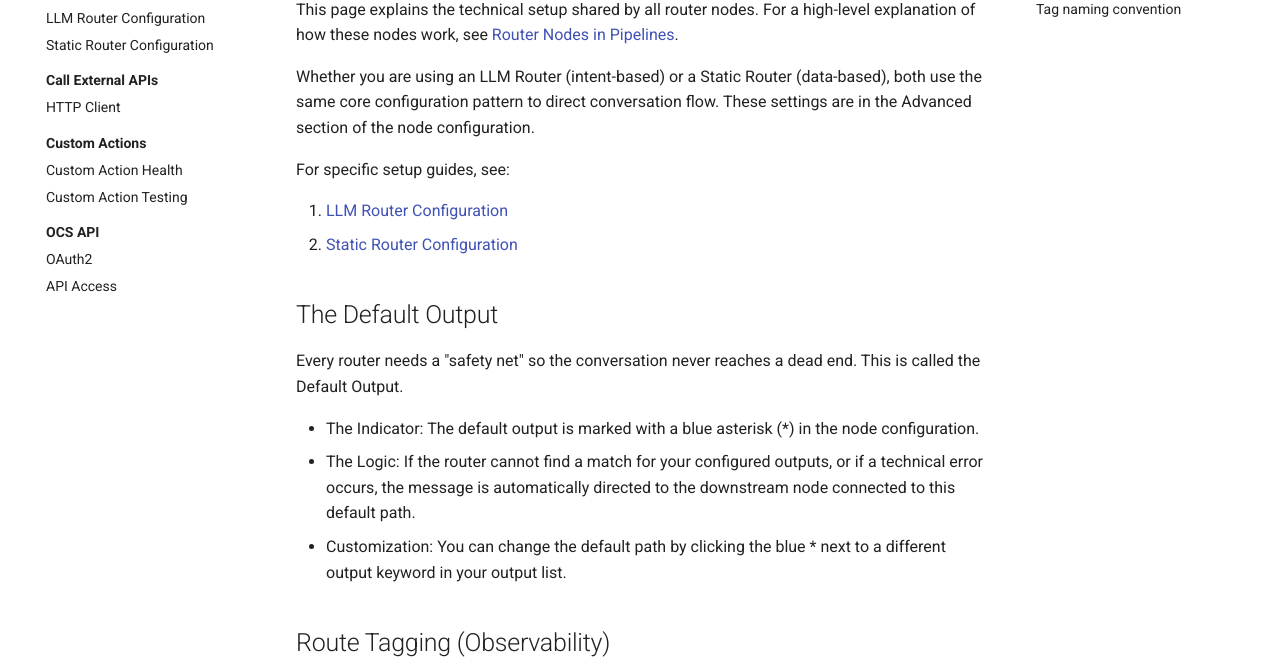
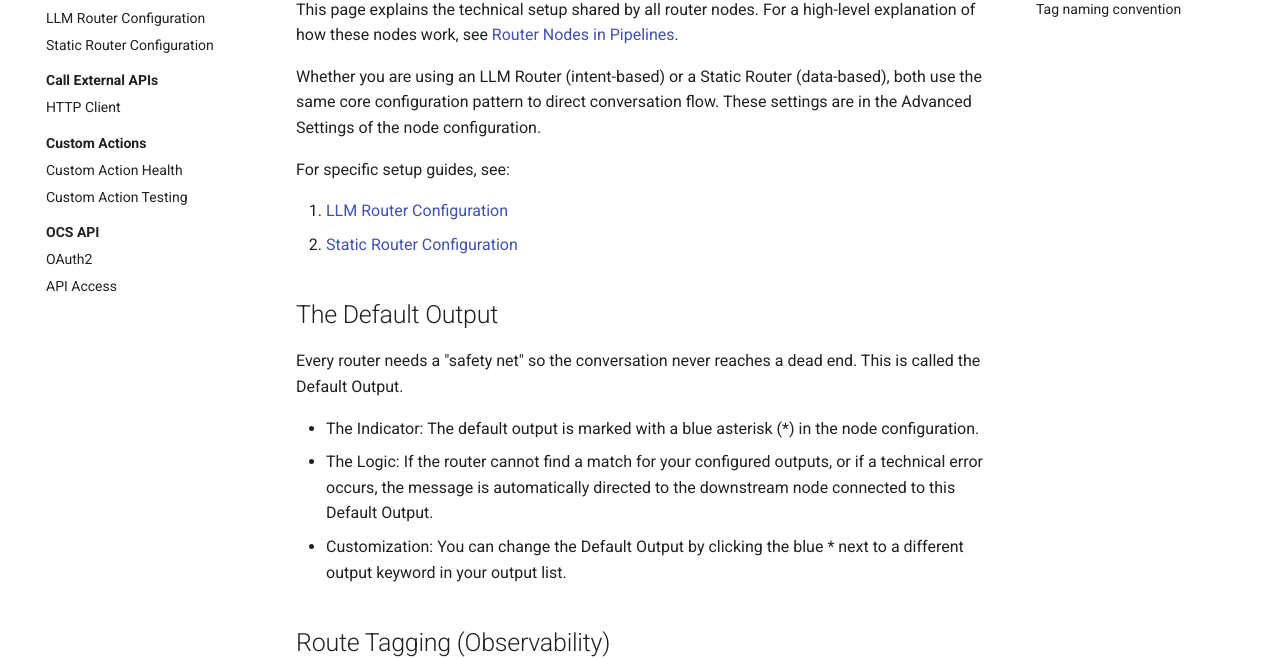
Before and after one commit to dimagi/open-chat-studio-docs, an MkDocs documentation site: the page built from docs/tech-hub/routers/index.md, in a window 1280 px wide and 900 px high. Shown: the part 231-890 px from the top of the window. Built offline with MkDocs 1.6.1 and Material for MkDocs 9.7.7, drawn with Linux system fonts in a browser that asks for light colours; a script that is not in the unit is left out; comment, search, counter and statistics services are not loaded.

Commit message:
Consistent terminology: 'path' for concepts, 'output' for UI config pages
Agent-Logs-Url: https://github.com/dimagi/open-chat-studio-docs/sessions/4da1dfaa-d263-41e9-9995-299efa339a92

Co-authored-by: lisa-jwayela <210695150+lisa-jwayela@users.noreply.github.com>

```diff
--- a/docs/tech-hub/routers/index.md
+++ b/docs/tech-hub/routers/index.md
@@ -2,7 +2,7 @@
 
 This page explains the technical setup shared by all router nodes. For a high-level explanation of how these nodes work, see [Router Nodes in Pipelines](../../concepts/pipelines/router_nodes.md).
 
-Whether you are using an LLM Router (intent-based) or a Static Router (data-based), both use the same core configuration pattern to direct conversation flow. These settings are in the Advanced section of the node configuration.
+Whether you are using an LLM Router (intent-based) or a Static Router (data-based), both use the same core configuration pattern to direct conversation flow. These settings are in the Advanced Settings of the node configuration.
 
 For specific setup guides, see:
 
@@ -14,8 +14,8 @@ For specific setup guides, see:
 Every router needs a "safety net" so the conversation never reaches a dead end. This is called the Default Output.
 
 - The Indicator: The default output is marked with a blue asterisk (*) in the node configuration.
-- The Logic: If the router cannot find a match for your configured outputs, or if a technical error occurs, the message is automatically directed to the downstream node connected to this default path.
-- Customization: You can change the default path by clicking the blue * next to a different output keyword in your output list.
+- The Logic: If the router cannot find a match for your configured outputs, or if a technical error occurs, the message is automatically directed to the downstream node connected to this Default Output.
+- Customization: You can change the Default Output by clicking the blue * next to a different output keyword in your output list.
 
 ## Route Tagging (Observability)
 To understand how users move through your chatbot, you can enable Output Message Tagging. This is useful for debugging and analyzing routing performance.
```
Also changed, not shown: docs/tech-hub/routers/llm_router.md (+1 -1 lines), docs/tech-hub/routers/static_router.md (+2 -2 lines).
